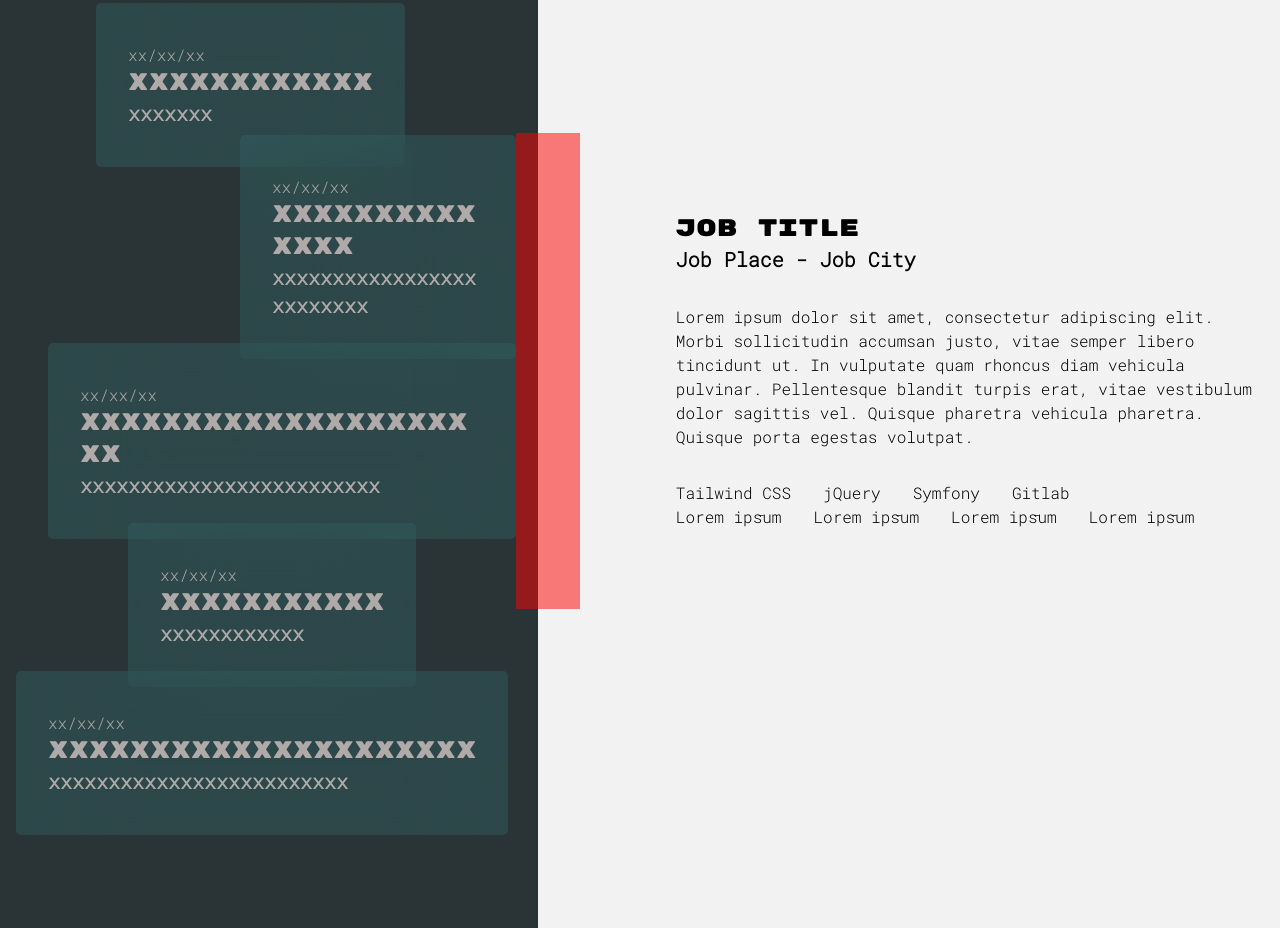
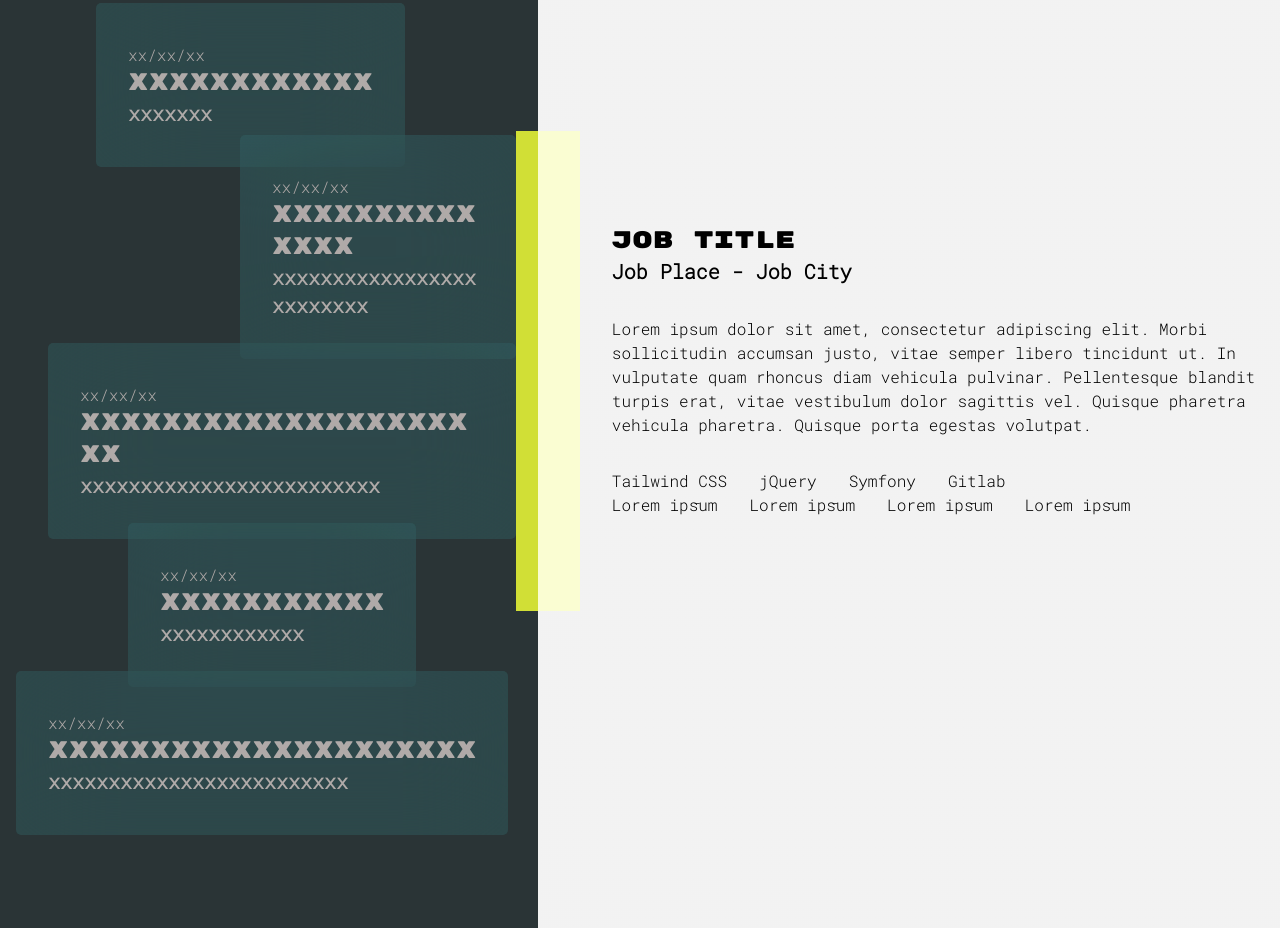
Before and after one commit to NolaPolaris/cv, a website built with webpack: page src/index.html in a window 1280 px wide. Shown: the part 893-1821 px from the top of the page. Built offline with nearby package versions, Linux system fonts and the light colour scheme; a web font is replaced by a local one.

Commit message:
playing with mix-color

```diff
--- a/src/css/style.css
+++ b/src/css/style.css
@@ -320,17 +320,16 @@ background-position: -1.6px -1.6px, -1.6px -1.6px, -0.8px -0.8px, -0.8px -0.8px;
 
 #experiences-secondary .onglet-content{
     @apply p-4 md:pl-24 md:py-20;
-    border-left:solid 4rem rgba(255,0,0,0.5);
+    /* border-left:solid 4rem rgba(238, 255, 0, 0.842); */
 }
 
-
-
-
-.card{
-    @apply w-full h-screen md:w-1/2 xl:w-1/4 flex flex-col items-center justify-start p-6 md:py-8 border-2 border-solid border-black;
+.line-element{
+    @apply absolute h-120 w-16 left-0;
+    background-color: rgba(238, 255, 0, 0.842);
+    mix-blend-mode: screen;
+    top: 50%;
+    transform: translateY(-50%);
 }
-
-.card:hover{}
 
 .job-extract{
     @apply my-8;
@@ -343,14 +342,16 @@ background-position: -1.6px -1.6px, -1.6px -1.6px, -0.8px -0.8px, -0.8px -0.8px;
 .job-tech p:before{
     content: "";
     @apply w-0 h-full absolute left-0 top-0;
-    z-index: -1;
+    z-index: 0;
 }
 
 .job-tech p:hover:before{
     content: "";
     @apply w-full;
-    background: #f1ff7f;
+    /* background: #f1ff7f; */
+    background: #eaff3b;
     transition: ease-out 0.15s;
+    mix-blend-mode: color;
 }
 
 .job-link a,
@@ -362,3 +363,11 @@ background-position: -1.6px -1.6px, -1.6px -1.6px, -0.8px -0.8px, -0.8px -0.8px;
     content:" - ";
     @apply absolute right-0 text-center mx-4 text-sm;
 }
+
+
+
+.card{
+    @apply w-full h-screen md:w-1/2 xl:w-1/4 flex flex-col items-center justify-start p-6 md:py-8 border-2 border-solid border-black;
+}
+
+.card:hover{}
--- a/src/index.html
+++ b/src/index.html
@@ -123,7 +123,7 @@
         <h4 class="job-place">xxxxxxxxxxxxxxxxxxxxxxxxx</h4>
       </div>
     </div>
-    <div class="w-full h-full md:w-2/3">
+    <div class="w-full h-full md:w-2/3 relative">
       <div class="onglet-content">
         <h3>JOB TITLE</h3>
         <h4>Job Place - Job City</h4>
@@ -141,6 +141,7 @@
           <a href="">Lorem ipsum</a>
         </div>
       </div>
+      <div class="line-element"></div>
     </div>
   </section>
 
--- a/tailwind.config.js
+++ b/tailwind.config.js
@@ -58,6 +58,7 @@ module.exports = {
       spacing: {
         '45p':'45%',
         '65vh':'65vh',
+        '120':'30rem',
       }
 
     },
```
